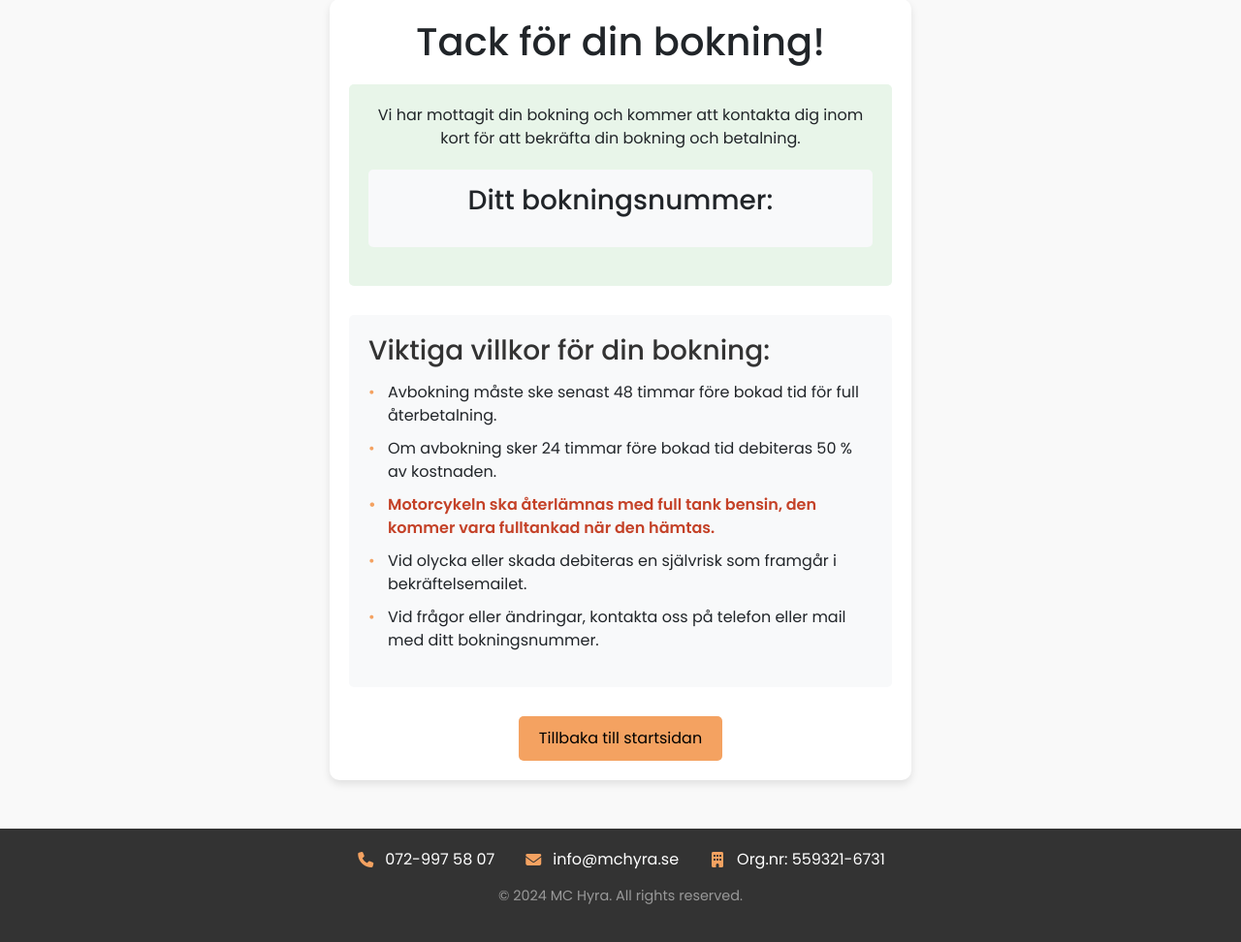
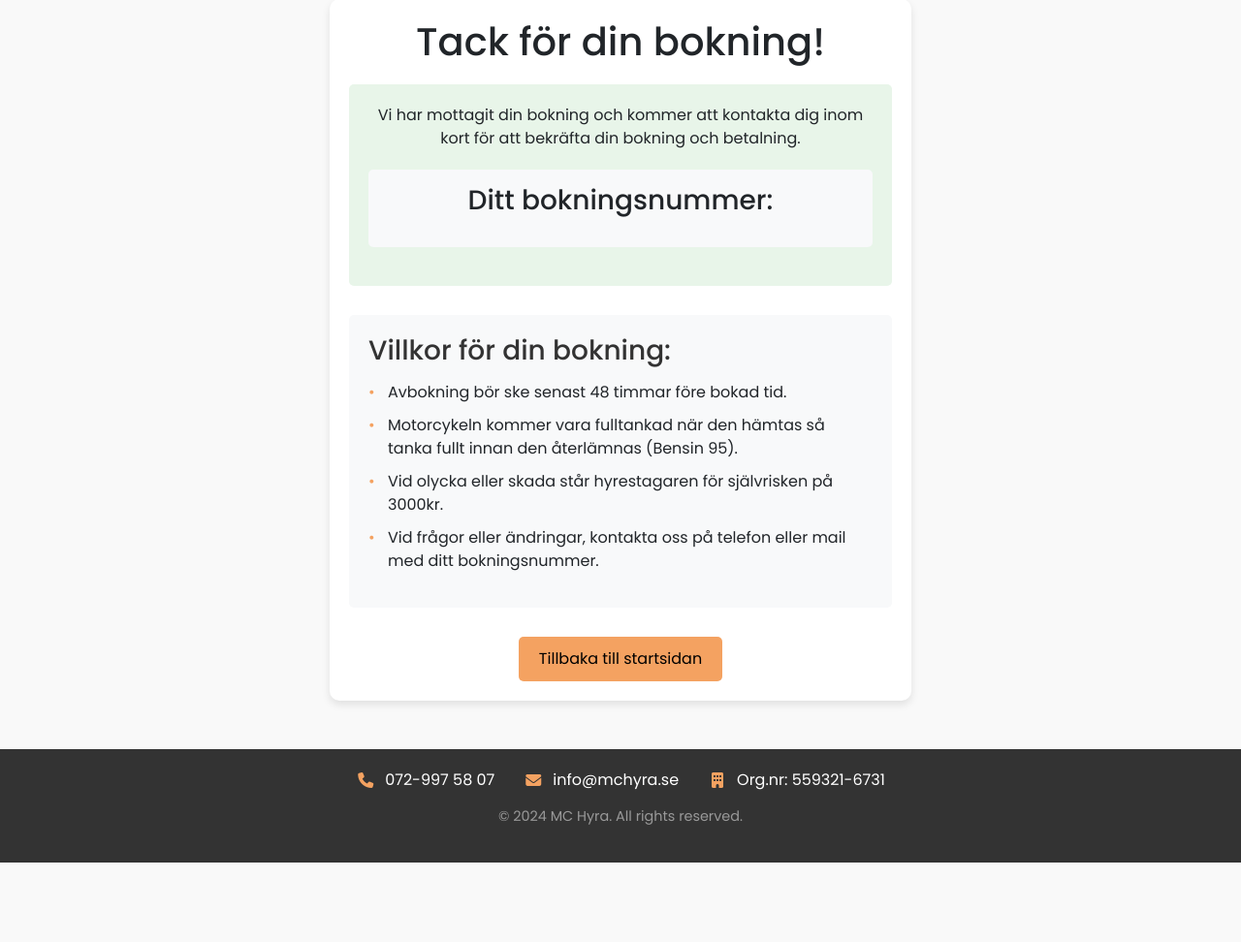
Before and after one commit to BennyTruong/HyraMC, a Django app: page /success/ in a window 1280 px wide. Shown: the part 155-1127 px from the top of the page at 97% size. After the commit the page ends 1045 px from the top, so only its background shows below. Run offline with Django 5.2, Linux system fonts and the light colour scheme; some libraries are stand-ins or nearby versions.

Commit message:
made some updates to the booking confirmation message

```diff
--- a/booking/templates/bookings/booking_success.html
+++ b/booking/templates/bookings/booking_success.html
@@ -157,12 +157,11 @@
         </div>
 
         <div class="terms-section">
-            <h3>Viktiga villkor för din bokning:</h3>
+            <h3>Villkor för din bokning:</h3>
             <ul>
-                <li>Avbokning måste ske senast 48 timmar före bokad tid för full återbetalning.</li>
-                <li>Om avbokning sker 24 timmar före bokad tid debiteras 50 % av kostnaden.</li>
-                <li class="important-note">Motorcykeln ska återlämnas med full tank bensin, den kommer vara fulltankad när den hämtas.</li>
-                <li>Vid olycka eller skada debiteras en självrisk som framgår i bekräftelsemailet.</li>
+                <li>Avbokning bör ske senast 48 timmar före bokad tid.</li>
+                <li>Motorcykeln kommer vara fulltankad när den hämtas så tanka fullt innan den återlämnas (Bensin 95).</li>
+                <li>Vid olycka eller skada står hyrestagaren för självrisken på 3000kr.</li>
                 <li>Vid frågor eller ändringar, kontakta oss på telefon eller mail med ditt bokningsnummer.</li>
             </ul>
         </div>
```
